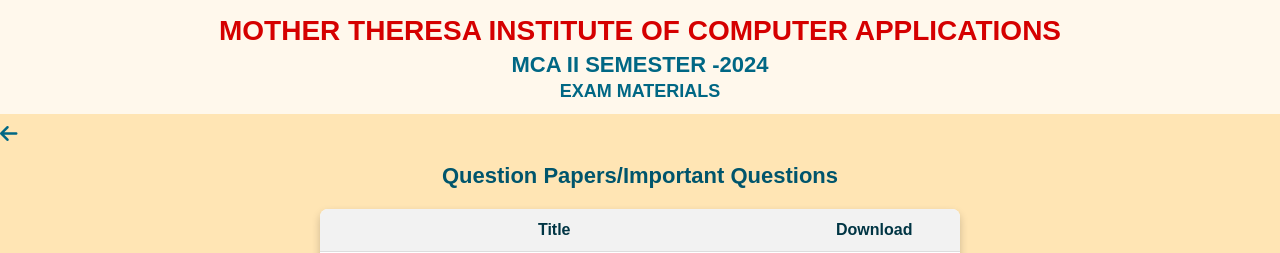
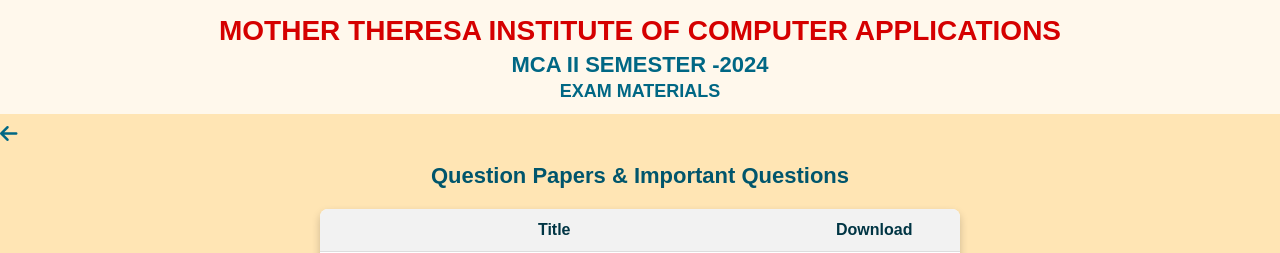
Before and after one commit to NEERAJ-0/Exam-Materials, a plain HTML site: page questionpapers.html in a window 1280 px wide. Shown: the top 253 px of the page. Drawn offline with Linux system fonts and the light colour scheme.

Commit message:
Update questionpapers.html

```diff
--- a/questionpapers.html
+++ b/questionpapers.html
@@ -18,7 +18,7 @@
     <!--Section-->
 <section>
     <a href="index.html"><i class="fa-solid fa-arrow-left"></i></a>
-    <h1>Question Papers/Important Questions</h1>
+    <h1>Question Papers & Important Questions</h1>
 
     <table class="styled-table">
         <thead>
```
